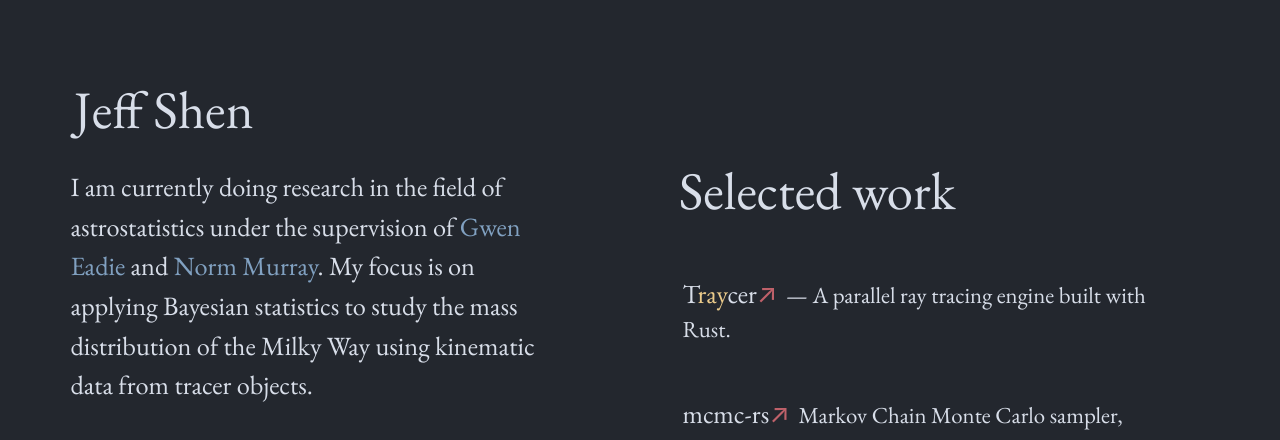
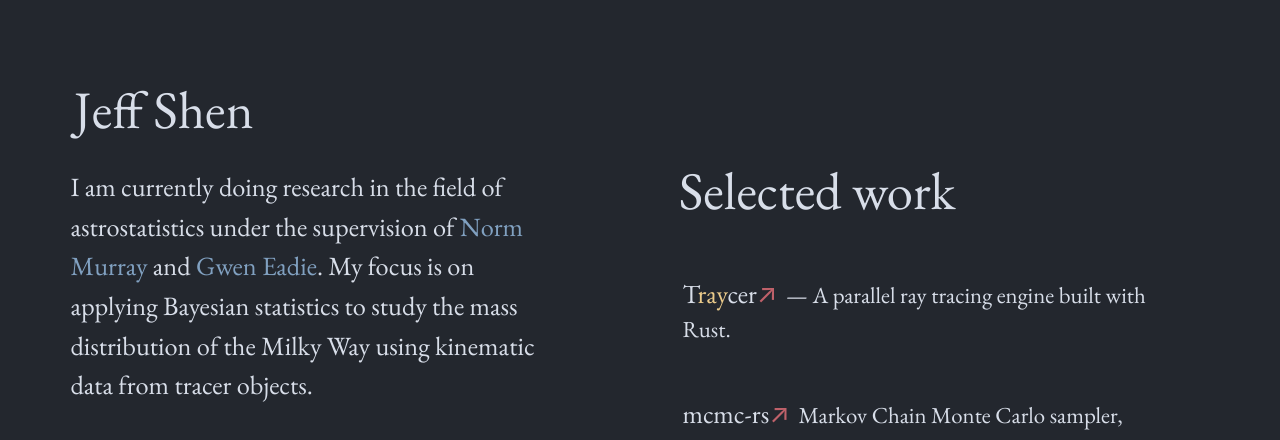
Before and after one commit to al-jshen/al-jshen.github.io, a Next.js app: page / in a window 1280 px wide. Shown: the top 440 px of the page. Built offline with nearby package versions, Linux system fonts and the light colour scheme.

Commit message:
switching names around to see if that fixes it

```diff
--- a/pages/about.js
+++ b/pages/about.js
@@ -8,10 +8,10 @@ export default function About() {
       <p>
         I am currently doing research in the field of astrostatistics under the
         supervision of{" "}
-        <a href="https://www.astro.utoronto.ca/~eadie/">Gwen Eadie</a> and{" "}
-        <a href="https://www.cita.utoronto.ca/~murray/">Norm Murray</a>. My
-        focus is on applying Bayesian statistics to study the mass distribution
-        of the Milky Way using kinematic data from tracer objects.
+        <a href="https://www.cita.utoronto.ca/~murray/">Norm Murray</a> and{" "}
+        <a href="https://www.astro.utoronto.ca/~eadie/">Gwen Eadie</a>. My focus
+        is on applying Bayesian statistics to study the mass distribution of the
+        Milky Way using kinematic data from tracer objects.
       </p>
       <p>
         Before this, I was a summer research student supervised by{" "}
```
